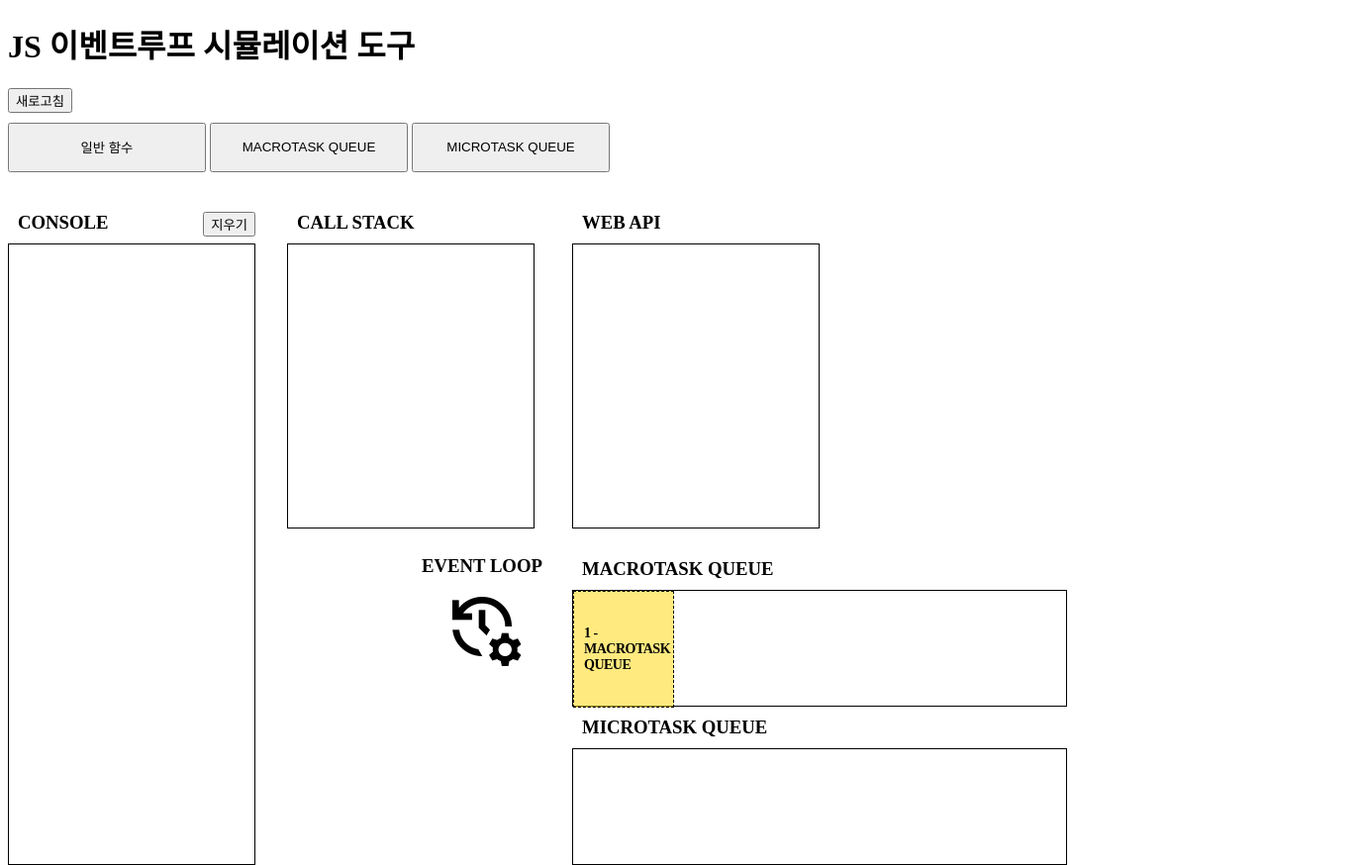
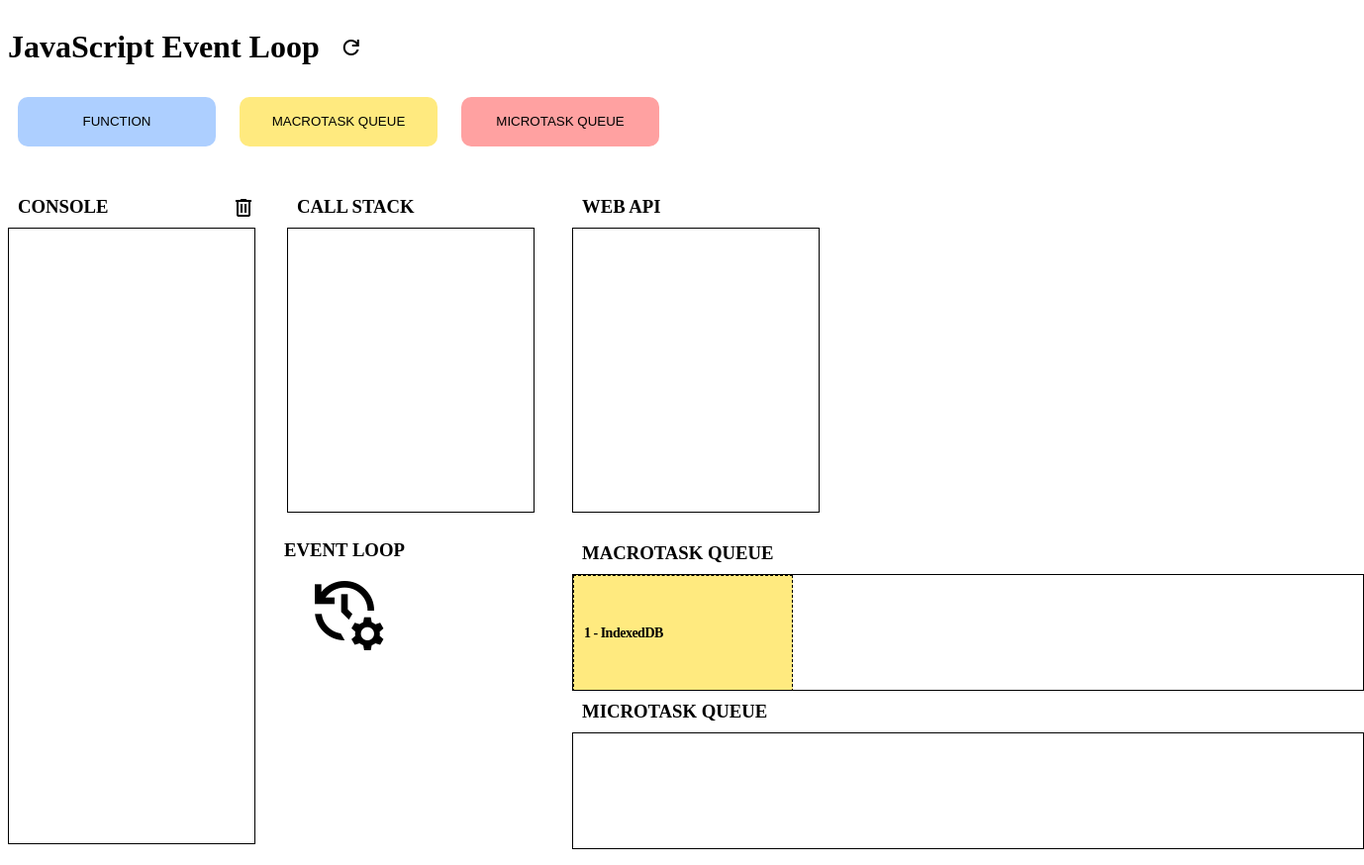
Before and after one commit to jiji-hoon96/mentoring, a website: page week5-assingment/index.html in a window 1280 px wide. Both pictures are taken after a click on the button "MACROTASK QUEUE". Shown: the whole page at 99% size, 1378 px wide, since content can reach past the window. Drawn offline with nearby package versions, Linux system fonts and the light colour scheme.

Commit message:
feat: Update layout and add new options

```diff
--- a/week5-assingment/index.html
+++ b/week5-assingment/index.html
@@ -14,12 +14,14 @@
 
   <body>
     <header>
-      <h1>JS 이벤트루프 시뮬레이션 도구</h1>
-      <button class="refreshBtn">새로고침</button>
+      <div class="title">
+        <h1>JavaScript Event Loop</h1>
+        <span class="material-symbols-outlined refreshBtn"> refresh </span>
+      </div>
       <div id="buttons">
-        <button id="syncFunc">일반 함수</button>
-        <button id="asyncMacroTask">MACROTASK QUEUE</button>
-        <button id="asyncMicroTask">MICROTASK QUEUE</button>
+        <button class="funcBtn" id="syncFunc">FUNCTION</button>
+        <button class="macroBtn" id="asyncMacroTask">MACROTASK QUEUE</button>
+        <button class="microBtn" id="asyncMicroTask">MICROTASK QUEUE</button>
       </div>
     </header>
 
@@ -49,7 +51,13 @@
       <setcion class="box console-area">
         <h3 class="box-title">CONSOLE</h3>
         <div id="console" class="box-content"></div>
-        <button onclick="clearConsole()">지우기</button>
+        <span
+          id="clearBtn"
+          class="material-symbols-outlined"
+          onclick="clearConsole()"
+        >
+          delete
+        </span>
       </setcion>
     </main>
   </body>
--- a/week5-assingment/index.js
+++ b/week5-assingment/index.js
@@ -3,6 +3,31 @@ let macroIndex = 0;
 let microIndex = 0;
 let microTasks = 0;
 let macroTasks = 0;
+
+const microTaskList = [
+  'process.nextTick()',
+  'Promise callbacks',
+  'Async/Await',
+  'queueMicrotask()',
+  'MutationObserver',
+  'IntersectionObserver',
+  'PerformanceObserver',
+];
+
+const macroTaskList = [
+  'setTimeout',
+  'setInterval',
+  'setImmediate',
+  'requestAnimationFrame',
+  'I/O',
+  'UI rendering',
+  'postMessage',
+  'MessageChannel',
+  'IndexedDB',
+  'WebSQL',
+  'FileReader',
+  'fetch',
+];
 
 const delay = (ms) => new Promise((resolve) => setTimeout(resolve, ms));
 
@@ -101,8 +126,23 @@ const handleAsyncTask = (task, createEl) => {
 };
 
 const handleButtonClick = (event) => {
-  const { id: task, innerText } = event.target;
-  const createEl = createTaskElement(task, innerText);
+  let createEl;
+  const { id: task } = event.target;
+  if (task === 'syncFunc') {
+    createEl = createTaskElement(task, 'Function');
+  }
+  if (task === 'asyncMacroTask') {
+    createEl = createTaskElement(
+      task,
+      macroTaskList[Math.floor(Math.random() * macroTaskList.length)]
+    );
+  }
+  if (task === 'asyncMicroTask') {
+    createEl = createTaskElement(
+      task,
+      microTaskList[Math.floor(Math.random() * microTaskList.length)]
+    );
+  }
 
   moveTask('stack', createEl).then(() => {
     if (task === 'syncFunc') {
--- a/week5-assingment/style.css
+++ b/week5-assingment/style.css
@@ -1,6 +1,23 @@
 #main {
   position: relative;
   margin-top: 30px;
+}
+
+.title {
+  display: flex;
+  align-items: center;
+}
+
+.refreshBtn {
+  margin-left: 20px;
+  cursor: pointer;
+  border: none;
+  background-color: transparent;
+}
+
+.refreshBtn:hover {
+  transform: scale(1.1);
+  transition: transform 0.3s ease-in-out;
 }
 
 .box {
@@ -30,20 +47,30 @@
   border: 1px dashed #000;
 }
 
+#macroQueue .asyncMacroTask {
+  width: 200px;
+}
+
+#microQueue .asyncMicroTask {
+  width: 200px;
+}
+
 .stack-area {
   top: 0;
   left: 282px;
   height: 330px;
+  overflow-y: scroll;
 }
 .webapis-area {
   top: 0;
   left: 570px;
   height: 330px;
+  overflow-y: scroll;
 }
 
 .eventloop-area {
   top: 347px;
-  left: 404px;
+  left: 265px;
   width: 150px;
   height: 80px;
   text-align: center;
@@ -58,19 +85,27 @@
 .macro-area {
   top: 350px;
   left: 570px;
-  width: 500px;
+  width: 800px;
   height: 160px;
 }
 .micro-area {
   top: 510px;
   left: 570px;
-  width: 500px;
   height: 160px;
+  width: 800px;
 }
 .macro-area .box-content,
 .micro-area .box-content {
   display: flex;
+  overflow-x: scroll;
 }
+
+.console-area .box-content,
+.stack-area .box-content,
+.webapis-area .box-content {
+  overflow-y: scroll;
+}
+
 .macro-area .box-content div,
 .micro-area .box-content div {
   width: 80px;
@@ -80,9 +115,9 @@
 .console-area {
   top: 0;
   left: 0;
-  height: 670px;
+  height: 665px;
 }
-.console-area button {
+.console-area span {
   position: absolute;
   top: 10px;
   right: 0;
@@ -98,11 +133,41 @@
   background-color: rgba(255, 0, 0, 0.37);
 }
 
+.macroBtn {
+  background-color: rgba(255, 213, 0, 0.5);
+}
+
+.microBtn {
+  background-color: rgba(255, 0, 0, 0.37);
+}
+
+.funcBtn {
+  background-color: rgba(0, 106, 255, 0.32);
+}
+
 #buttons button {
-  margin-top: 10px;
+  margin: 10px;
   width: 200px;
   height: 50px;
   vertical-align: bottom;
+  border: none;
+  border-radius: 10px;
+  cursor: pointer;
+}
+
+#buttons button:hover {
+  transform: scale(1.03);
+  transition: transform 0.3s ease-in-out;
+}
+
+#clearBtn {
+  border: none;
+  cursor: pointer;
+}
+
+#clearBtn:hover {
+  transform: scale(1.1);
+  transition: transform 0.3s ease-in-out;
 }
 
 /* icon */
```
